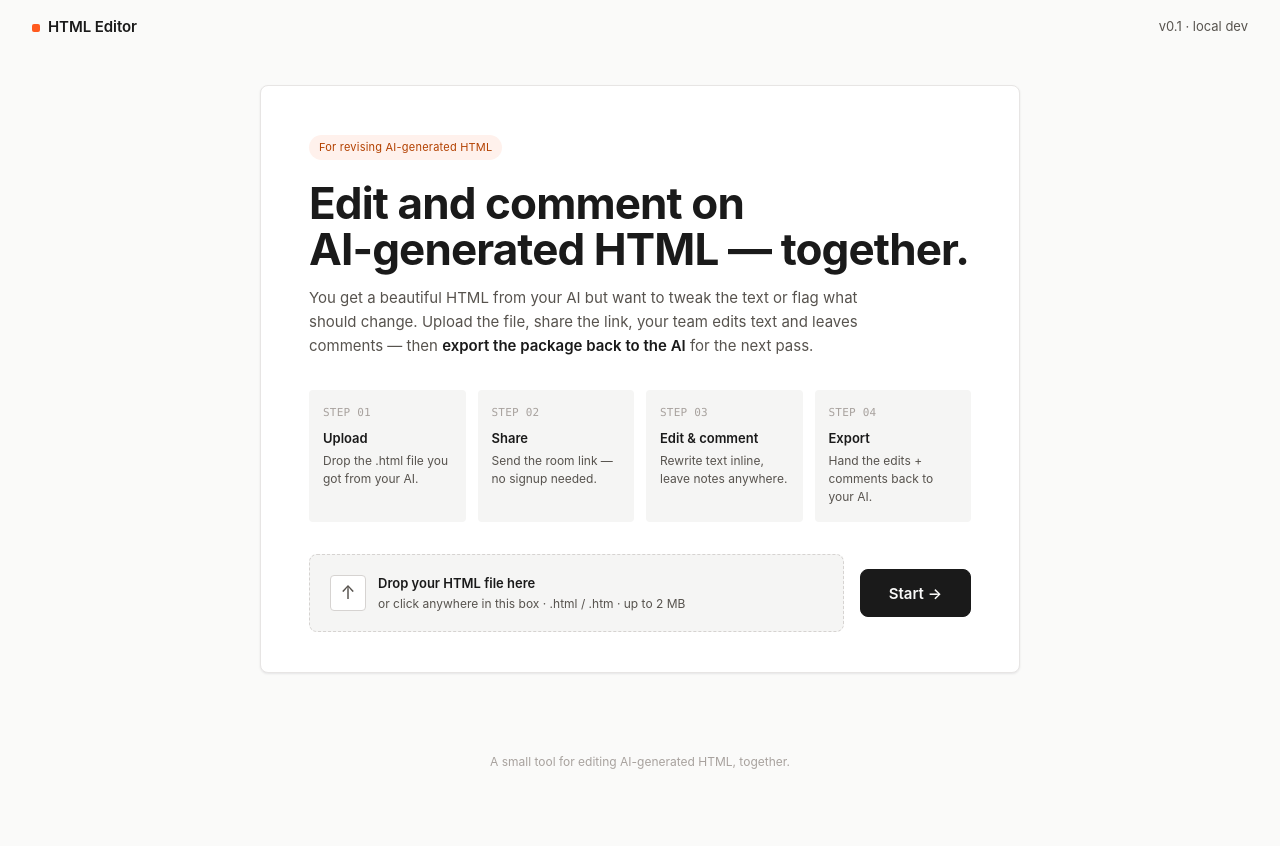
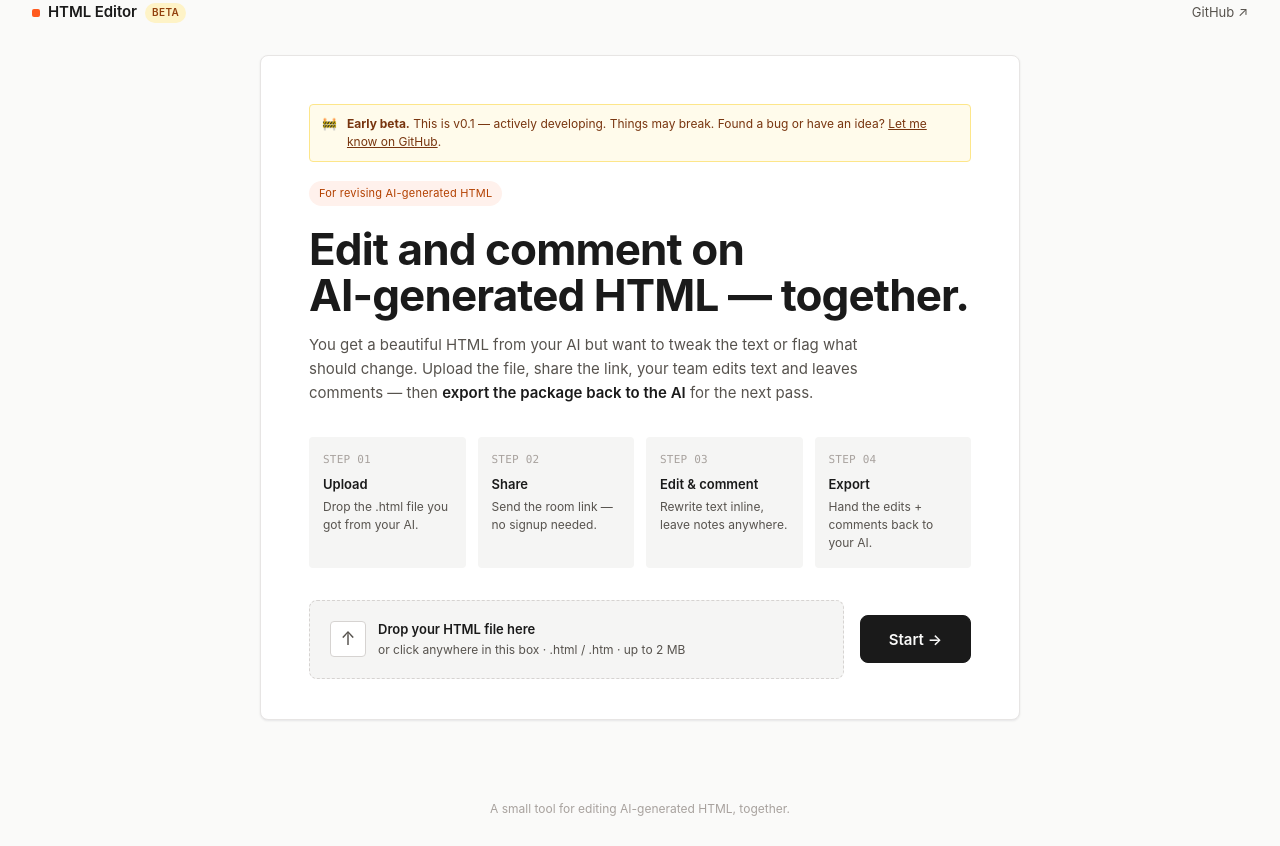
Before and after one commit to haolinwang-ship-it/HTML-Editor, a website: page web/index.html in a window 1280 px wide. Before the commit the page ends 800 px from the top, so only its background shows below. Drawn offline with Linux system fonts and the light colour scheme.

Commit message:
docs+ui: README polish, beta banner, GitHub link, usage instructions

```diff
--- a/web/index.html
+++ b/web/index.html
@@ -40,6 +40,33 @@
     font-size: var(--text-sm);
     color: var(--muted);
   }
+  .beta-pill {
+    display: inline-block;
+    font-size: 10px;
+    font-weight: 600;
+    letter-spacing: 0.04em;
+    padding: 2px 7px;
+    background: #fef3c7;
+    color: #92400e;
+    border-radius: 999px;
+    margin-left: 8px;
+    vertical-align: middle;
+  }
+  .beta-banner {
+    display: flex;
+    align-items: flex-start;
+    gap: 10px;
+    background: #fffbeb;
+    border: 1px solid #fde68a;
+    border-radius: var(--radius-sm);
+    padding: 10px 12px;
+    margin-bottom: 18px;
+    font-size: 12px;
+    color: #78350f;
+    line-height: 1.5;
+  }
+  .beta-banner .b-icon { flex-shrink: 0; }
+  .beta-banner a { color: #78350f; text-decoration: underline; }
 
   /* ── Stage (centered card) ───────────────────── */
   .stage {
@@ -284,15 +311,21 @@
 
 <!-- Top bar -->
 <div class="topbar">
-  <div class="brand"><span class="dot"></span>HTML Editor</div>
+  <div class="brand"><span class="dot"></span>HTML Editor<span class="beta-pill">BETA</span></div>
   <div class="right">
-    <span class="small">v0.1 · local dev</span>
+    <a class="small" href="https://github.com/yuzycheng/HTML-Editor" target="_blank" rel="noopener" style="color:var(--muted); text-decoration:none;">GitHub ↗</a>
   </div>
 </div>
 
 <!-- Stage -->
 <section class="stage">
   <div class="card">
+    <div class="beta-banner">
+      <span class="b-icon">🚧</span>
+      <div>
+        <strong>Early beta.</strong> This is v0.1 — actively developing. Things may break. Found a bug or have an idea? <a href="https://github.com/yuzycheng/HTML-Editor/issues" target="_blank" rel="noopener">Let me know on GitHub</a>.
+      </div>
+    </div>
     <div class="eyebrow">For revising AI-generated HTML</div>
     <h1>Edit and comment on<br>AI-generated HTML — together.</h1>
     <p class="lead">
```
Also changed, not shown: web/room.html (+13 -1 lines), README.md.
